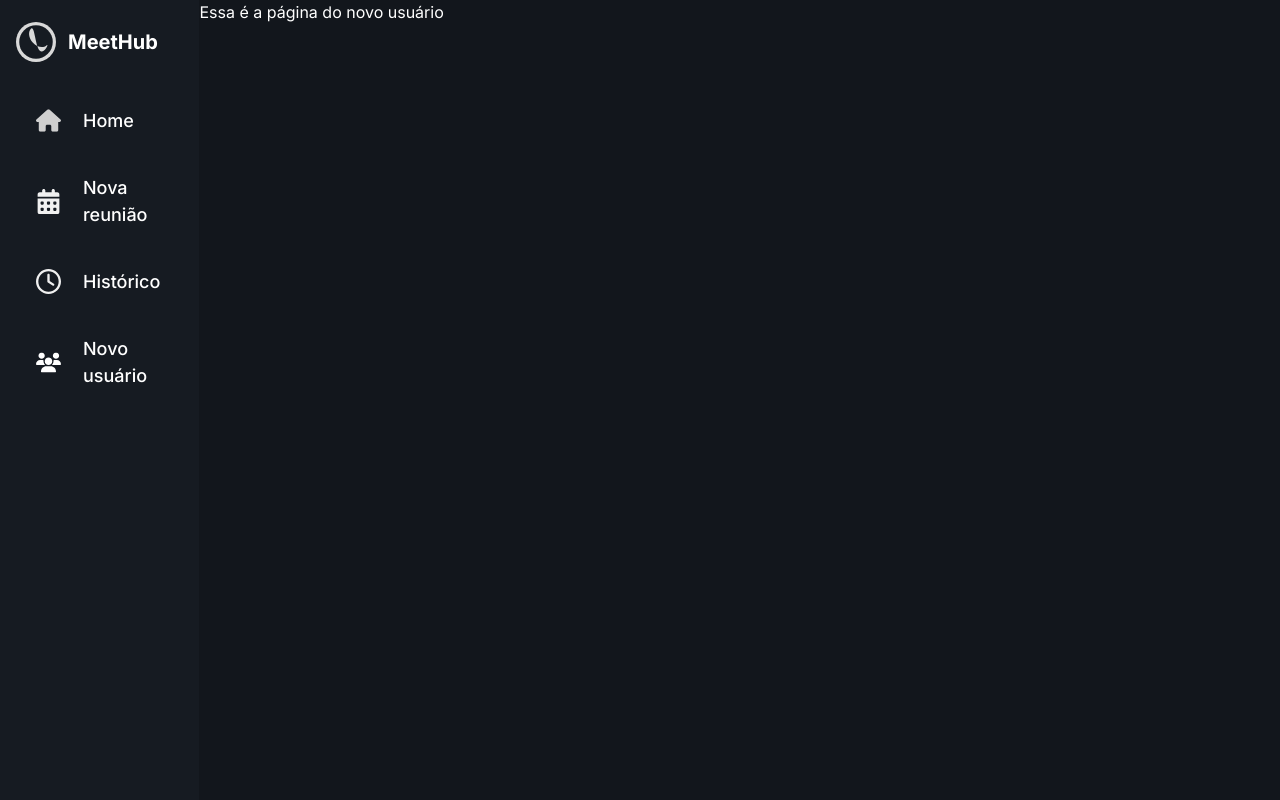
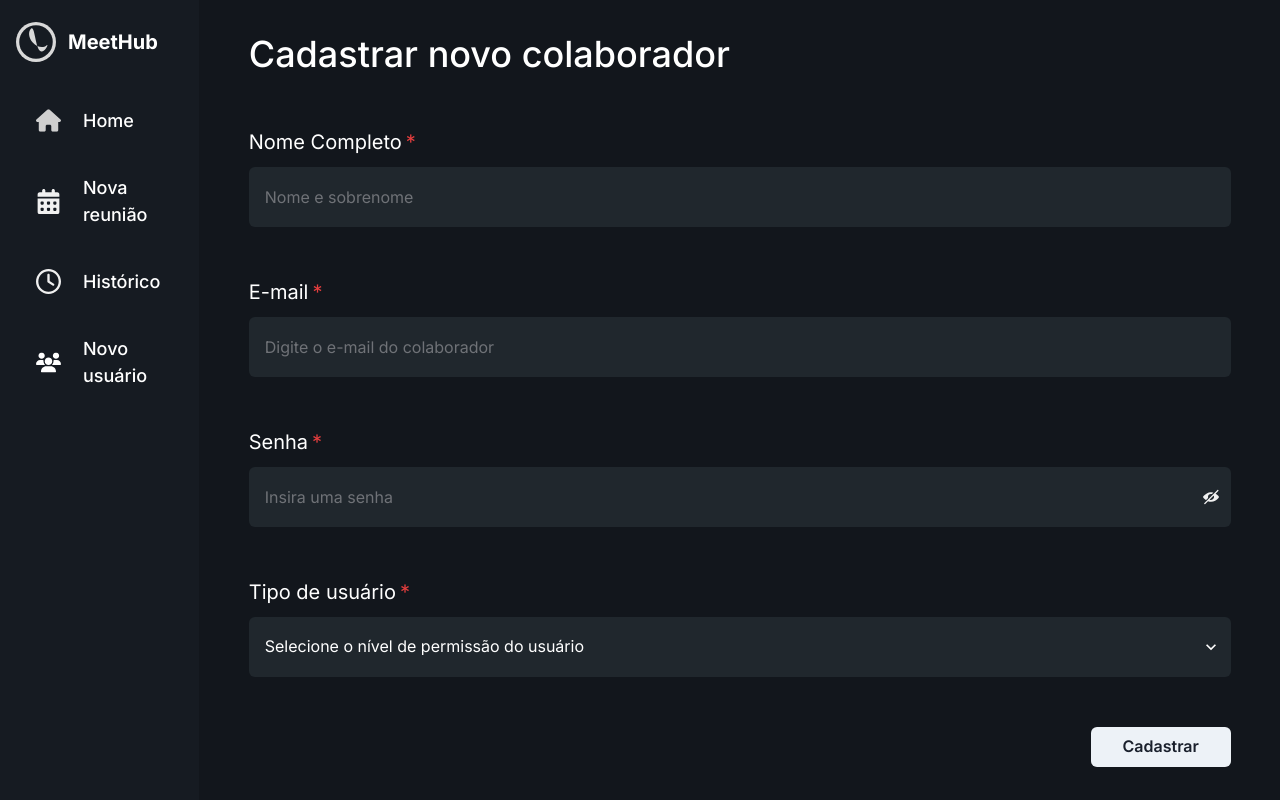
Before and after one commit to apiFatec/API-4-Semestre-SIATT-Frontend, a React (Vite) app in the folder client/: page /novousuario in a window 1280 px wide. Built offline with nearby package versions, Linux system fonts and the light colour scheme; the HTML template or start-up script is replaced by a standard one.

Commit message:
:sparkles: feat: tela de cadastro de colaboradores

```diff
--- a/client/src/pages/NovoUsuario.tsx
+++ b/client/src/pages/NovoUsuario.tsx
@@ -1,12 +1,173 @@
-import { Box, Text } from '@chakra-ui/react'
-import React from 'react'
+import { Box, Button, FormControl, FormLabel, Heading, Input, InputGroup, InputRightElement, Select } from '@chakra-ui/react'
+import { ViewIcon, ViewOffIcon } from '@chakra-ui/icons'
+import { useState } from 'react'
+
+import { useToast } from '@chakra-ui/react';
+import axios from 'axios';
 
 const NovoUsuario = () => {
+  const [showPassword, setShowPassword] = useState(false)
+
+  const [user, setUser] = useState({
+    name: "",
+    email: "",
+    password: "",
+    type: "",
+  });
+
+  const toast = useToast();
+
+  const handleChange = (e:any) => {
+    const { name, value } = e.target;
+    setUser((prevData) => ({
+      ...prevData,
+      [name]: value
+    }));
+  };
+
+  const handleSubmit = async (e:any) => {
+    e.preventDefault();
+
+    try {
+      await axios.post(
+        "http://localhost:3000/usuario/cadastrar",
+        {
+          name: user.name,
+          email: user.email,
+          password: user.password,
+        }
+      );
+
+      setUser({
+        name: "",
+        email: "",
+        password: "",
+        type: "",
+      })
+
+      toast({
+        title: "Usuário cadastrado",
+        description: "O usuário foi cadastrado com sucesso.",
+        status: "success",
+        duration: 3000,
+        isClosable: true,
+      });
+
+    } catch (error) {
+      console.error("Erro ao cadastrar usuário", error)
+
+      toast({
+        title: "Erro ao cadastrar usuário",
+        description: "Houve um erro ao cadastrar o novo usuário. Por favor, tente novamente.",
+        status: "error",
+        duration: 3000,
+        isClosable: true,
+      })
+    }
+  }
+
+
   return (
-    <Box display="grid" width="100vw">
-      <Text>Essa é a página do novo usuário</Text>
+    <Box display="grid" width="100vw" placeContent="center">
+      <Box w={[200, 300, 500, 700, 982]}>
+        <Heading fontWeight="500">Cadastrar novo colaborador</Heading>
+        <Box marginTop="50px">
+          <form onSubmit={handleSubmit}>
+            <FormControl
+              display="flex"
+              flexDirection="column"
+              gap="50px"
+            >
+              <FormControl isRequired>
+              <FormLabel htmlFor="name" fontSize="xl" marginBottom="10px" fontWeight="400" >
+                  Nome Completo
+                </FormLabel>
+                <Input
+                  border="none"
+                  bg="customInputBackground"
+                  height="60px"
+                  id="nome"
+                  name="name"
+                  value={user.name}
+                  onChange={handleChange}
+                  placeholder="Nome e sobrenome"
+                />
+              </FormControl>
+
+              <FormControl isRequired>
+              <FormLabel htmlFor="email" fontSize="xl" marginBottom="10px" fontWeight="400">E-mail</FormLabel>
+              <Input
+                type="email"
+                border="none"
+                bg="customInputBackground"
+                height="60px"
+                id="email"
+                name="email"
+                value={user.email}
+                onChange={handleChange}
+                placeholder="Digite o e-mail do colaborador"/>
+              </FormControl>
+
+              <FormControl id="senha" isRequired>
+                <FormLabel htmlFor="password" fontSize="xl" marginBottom="10px" fontWeight="400">Senha</FormLabel>
+                <InputGroup>
+                  <Input
+                    type={showPassword ? 'text' : 'password'}
+                    border="none"
+                    bg="customInputBackground"
+                    height="60px"
+                    name="password"
+                    value={user.password}
+                    onChange={handleChange}
+                    placeholder="Insira uma senha"/>
+                  <InputRightElement h={'full'}>
+                    <Button
+                    bgColor="transparent"
+                    textColor="#f0f0f0"
+                    _hover=""
+                    _active=""
+                    variant={'ghost'}
+                    onClick={() => setShowPassword((showPassword) => !showPassword)}>
+                      {showPassword ? <ViewIcon /> : <ViewOffIcon />}
+                    </Button>
+                  </InputRightElement>
+                </InputGroup>
+              </FormControl>
+
+              <Box>
+                <FormControl isRequired>
+                  <FormLabel htmlFor="type" fontSize="xl" marginBottom="10px" fontWeight="400">Tipo de usuário</FormLabel>
+                  <Select
+                    border="none"
+                    bg="customInputBackground"
+                    height="60px"
+                    _hover={{ cursor: "pointer" }}
+                    name="type"
+                    value={user.type}
+                    onChange={handleChange}
+                    placeholder="Selecione o nível de permissão do usuário" >
+                    <option value="opcao1" style={{ backgroundColor: "#20272d", borderColor: "#20272d" }}>Nível 1</option>
+                    <option value="opcao2" style={{ backgroundColor: "#20272d", borderColor: "#20272d" }}>Nível 2</option>
+                    <option value="opcao3" style={{ backgroundColor: "#20272d", borderColor: "#20272d" }}>Nível 3</option>
+                  </Select>
+                </FormControl>
+              </Box>
+
+              <Button
+                width="140px"
+                alignSelf="end"
+                _hover={{ backgroundColor: "#808080", color: "white" }}
+                type="submit"
+              >
+                Cadastrar
+              </Button>
+
+            </FormControl>
+          </form>
+        </Box>
+      </Box>
     </Box>
   )
 }
 
-export default NovoUsuario
+export default NovoUsuario;
```
